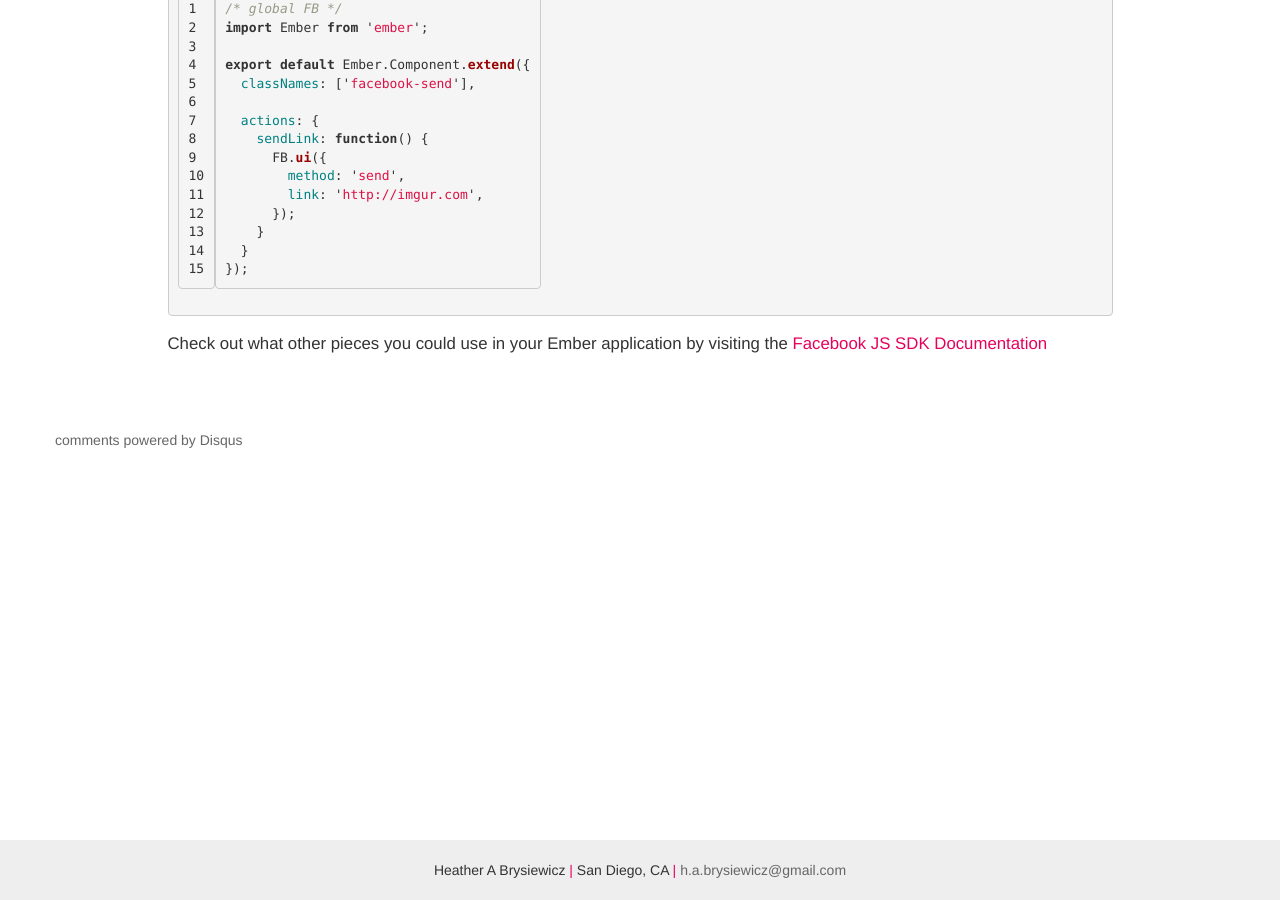
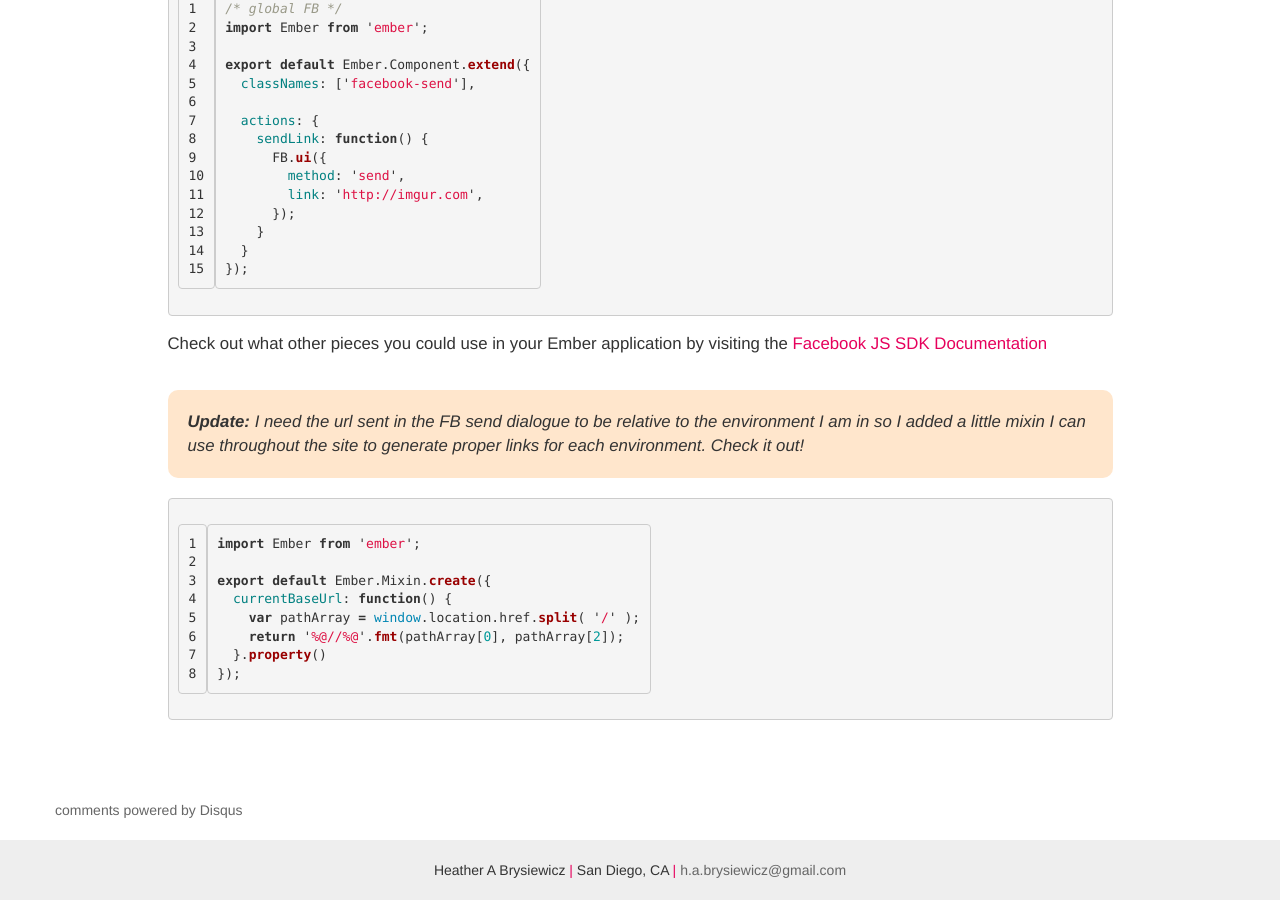
Before and after one commit to hbrysiewicz/hbrysiewicz.github.io, a Jekyll site: the page built from _posts/2014-12-16-ember-facebook-components.md, in a window 1280 px wide and 900 px high, scrolled down 1457 px. Built offline with Jekyll 4.4.1, drawn with Linux system fonts in a browser that asks for light colours; Markdown is read by kramdown in place of the engine named in the settings; comment, search, counter and statistics services are not loaded.

Commit message:
Add localUrl mixin

```diff
--- a/_posts/2014-12-16-ember-facebook-components.md
+++ b/_posts/2014-12-16-ember-facebook-components.md
@@ -61,3 +61,17 @@ export default Ember.Component.extend({
 {% endhighlight %}
 
 Check out what other pieces you could use in your Ember application by visiting the <a href='https://developers.facebook.com/docs/javascript/quickstart/v2.2?locale=es_ES'>Facebook JS SDK Documentation</a>
+<br><br>
+<div class='warning'>
+  <strong>Update:</strong> I need the url sent in the FB send dialogue to be relative to the environment I am in so I added a little mixin I can use throughout the site to generate proper links for each environment. Check it out!
+</div>
+{% highlight JavaScript linenos %}
+import Ember from 'ember';
+
+export default Ember.Mixin.create({
+  currentBaseUrl: function() {
+    var pathArray = window.location.href.split( '/' );
+    return '%@//%@'.fmt(pathArray[0], pathArray[2]);
+  }.property()
+});
+{% endhighlight %}
```
